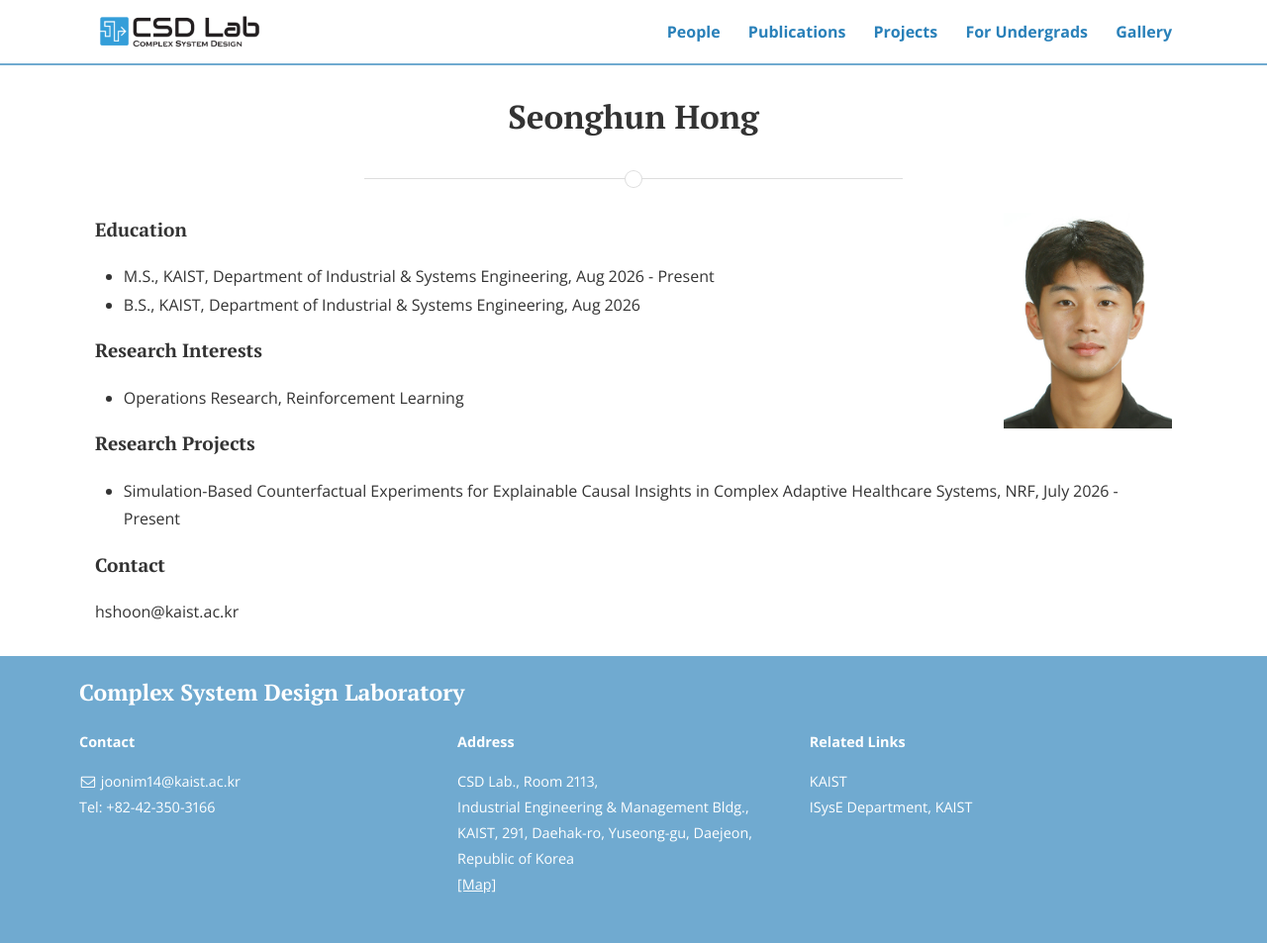
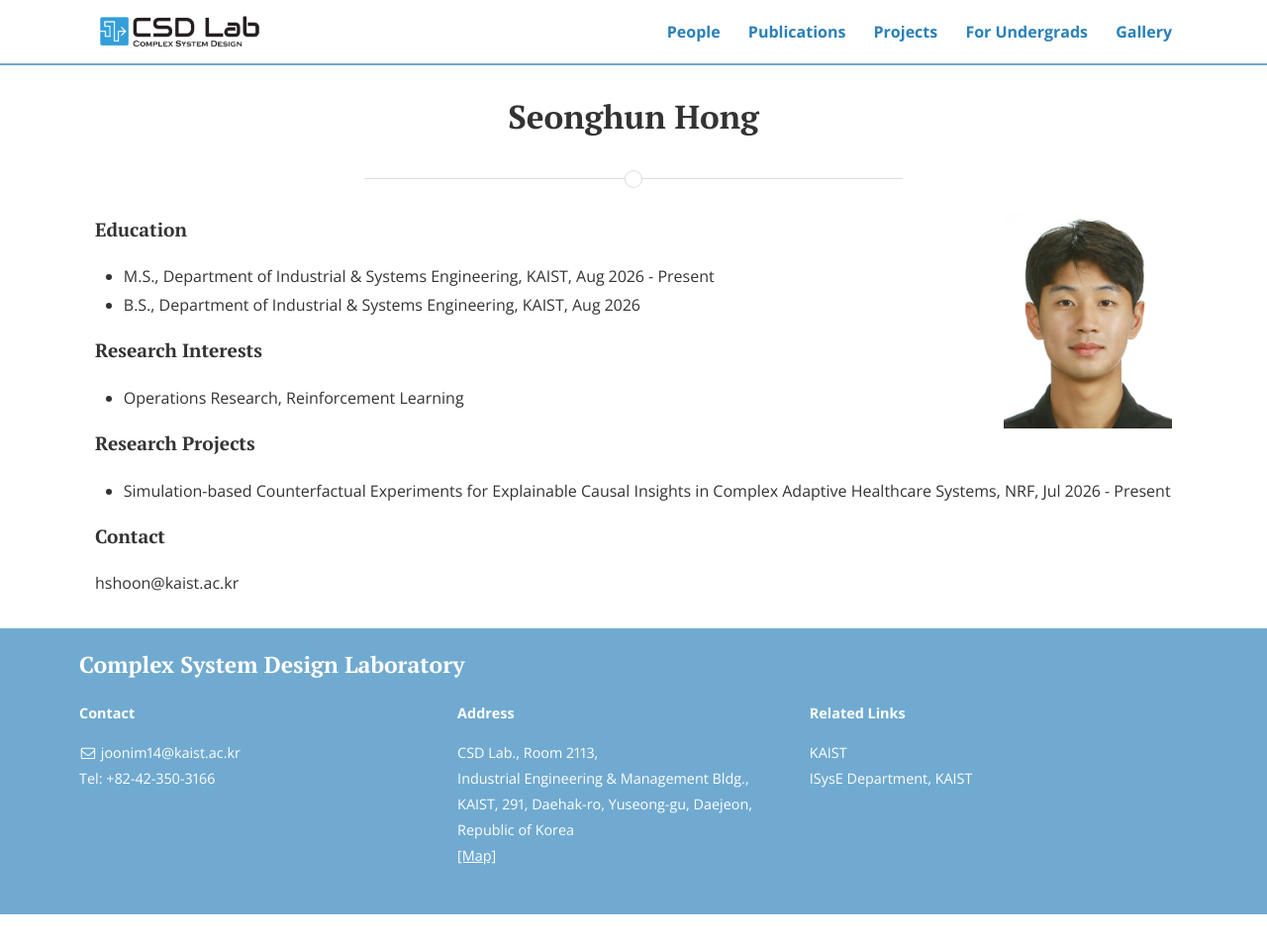
Before and after one commit to CSDlab-KAIST/csdlab-kaist.github.io, a Jekyll site: the page built from people/seonghun.html, in a window 1280 px wide. Shown: the whole page at 99% size. Built offline with Jekyll 4.4.1, drawn with Linux system fonts in a browser that asks for light colours; nearby versions of some CDN libraries; after the commit the page ends 924 px from its top, so only the background shows below that.

Commit message:
Update seonghun.html

```diff
--- a/people/seonghun.html
+++ b/people/seonghun.html
@@ -11,8 +11,8 @@ title: Seonghun Hong
 
 <h4>Education</h4>
 <ul>
-  <li>M.S., KAIST, Department of Industrial & Systems Engineering, Aug 2026 - Present</li>
-  <li>B.S., KAIST, Department of Industrial & Systems Engineering, Aug 2026</li>
+  <li>M.S., Department of Industrial & Systems Engineering, KAIST, Aug 2026 - Present</li>
+  <li>B.S., Department of Industrial & Systems Engineering, KAIST, Aug 2026</li>
 </ul>
 
 <h4>Research Interests</h4>
@@ -27,7 +27,7 @@ title: Seonghun Hong
 
 <h4>Research Projects</h4>
 <ul>
-  <li>Simulation-Based Counterfactual Experiments for Explainable Causal Insights in Complex Adaptive Healthcare Systems, NRF, July 2026 - Present</li>
+  <li>Simulation-based Counterfactual Experiments for Explainable Causal Insights in Complex Adaptive Healthcare Systems, NRF, Jul 2026 - Present</li>
 </ul>
 
 <h4>Contact</h4>
```
